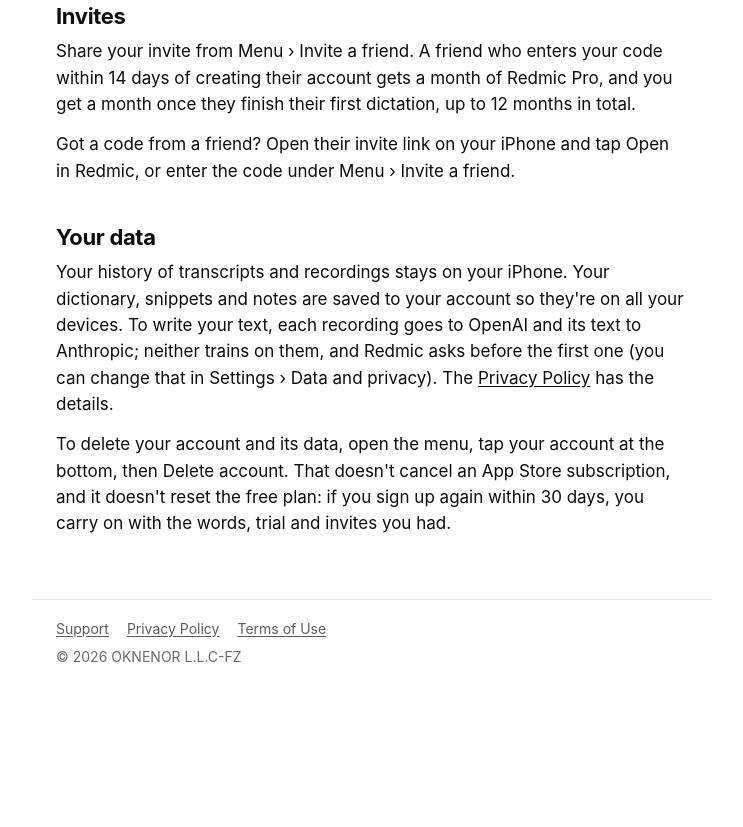
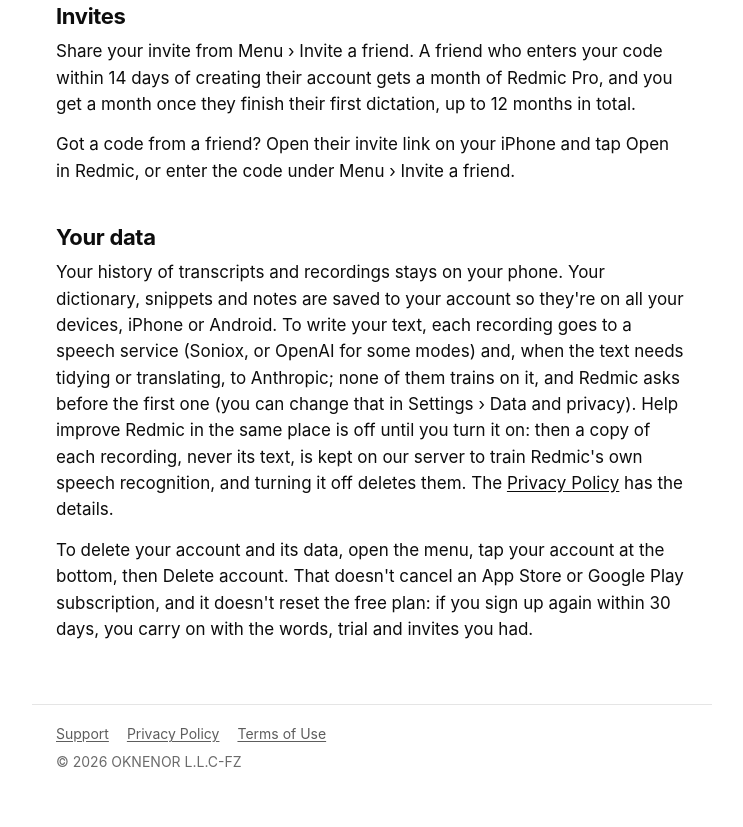
Before and after one commit to alexeimiro/redmic-site, a plain HTML site: page support/index.html in a window 1280 px wide. Shown: the part 1224-2051 px from the top of the page, without its empty margins (268-1011 px from the left). Before the commit the page ends 1945 px from the top, so only its background shows below. Drawn offline with Linux system fonts and the light colour scheme.

Commit message:
Publish the website from a193d86

```diff
--- a/support/index.html
+++ b/support/index.html
@@ -35,8 +35,8 @@
 <p>Share your invite from Menu › Invite a friend. A friend who enters your code within 14 days of creating their account gets a month of Redmic Pro, and you get a month once they finish their first dictation, up to 12 months in total.</p>
 <p>Got a code from a friend? Open their invite link on your iPhone and tap Open in Redmic, or enter the code under Menu › Invite a friend.</p>
 <h2>Your data</h2>
-<p>Your history of transcripts and recordings stays on your iPhone. Your dictionary, snippets and notes are saved to your account so they're on all your devices. To write your text, each recording goes to OpenAI and its text to Anthropic; neither trains on them, and Redmic asks before the first one (you can change that in Settings › Data and privacy). The <a href="../privacy/">Privacy Policy</a> has the details.</p>
-<p>To delete your account and its data, open the menu, tap your account at the bottom, then Delete account. That doesn't cancel an App Store subscription, and it doesn't reset the free plan: if you sign up again within 30 days, you carry on with the words, trial and invites you had.</p>
+<p>Your history of transcripts and recordings stays on your phone. Your dictionary, snippets and notes are saved to your account so they're on all your devices, iPhone or Android. To write your text, each recording goes to a speech service (Soniox, or OpenAI for some modes) and, when the text needs tidying or translating, to Anthropic; none of them trains on it, and Redmic asks before the first one (you can change that in Settings › Data and privacy). Help improve Redmic in the same place is off until you turn it on: then a copy of each recording, never its text, is kept on our server to train Redmic's own speech recognition, and turning it off deletes them. The <a href="../privacy/">Privacy Policy</a> has the details.</p>
+<p>To delete your account and its data, open the menu, tap your account at the bottom, then Delete account. That doesn't cancel an App Store or Google Play subscription, and it doesn't reset the free plan: if you sign up again within 30 days, you carry on with the words, trial and invites you had.</p>
 </main>
 <footer class="site">
 <nav><a href="../support/">Support</a><a href="../privacy/">Privacy Policy</a><a href="../terms/">Terms of Use</a></nav>
```
Also changed, not shown: privacy/index.html (+1 -1 lines).
